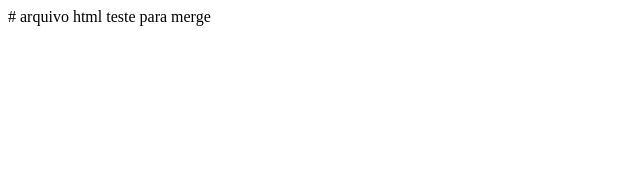
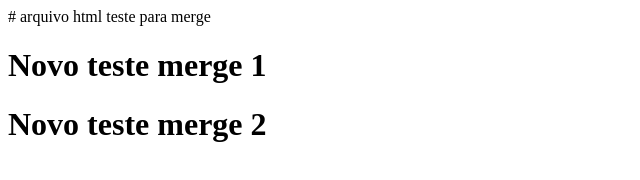
Before and after one commit to MarioAlvesQA/aula-cinco-git, a plain HTML site: page index-teste.html in a window 1280 px wide. Shown: the whole page, without its empty margins (0-640 px from the left). Drawn offline with Linux system fonts and the light colour scheme.

Commit message:
commit alteracao pos merge

```diff
--- a/index-teste.html
+++ b/index-teste.html
@@ -7,6 +7,7 @@
     <title> Arquivo teste para Merge </title>
 </head>
 <body>
-
+    <h1>Novo teste merge 1</h1>
+    <h1>Novo teste merge 2</h1>
 </body>
 </html>
```
